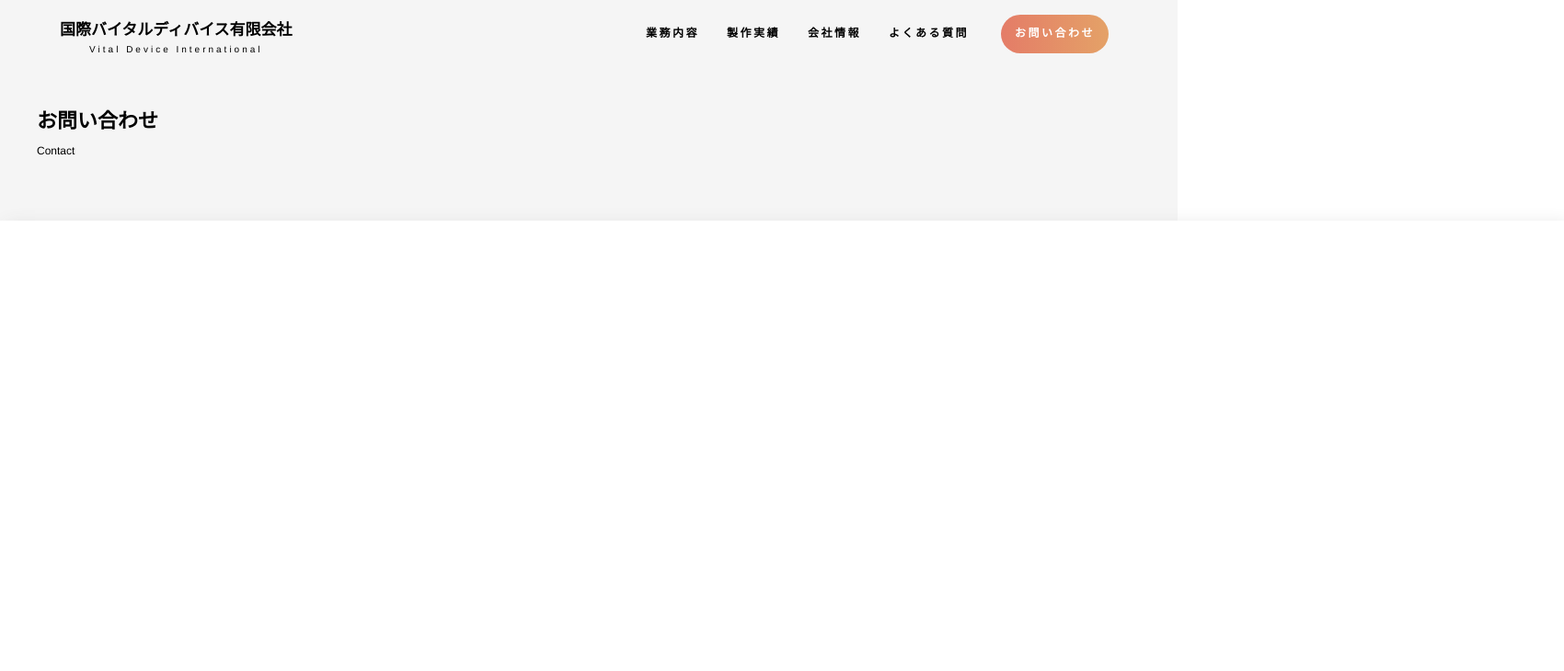
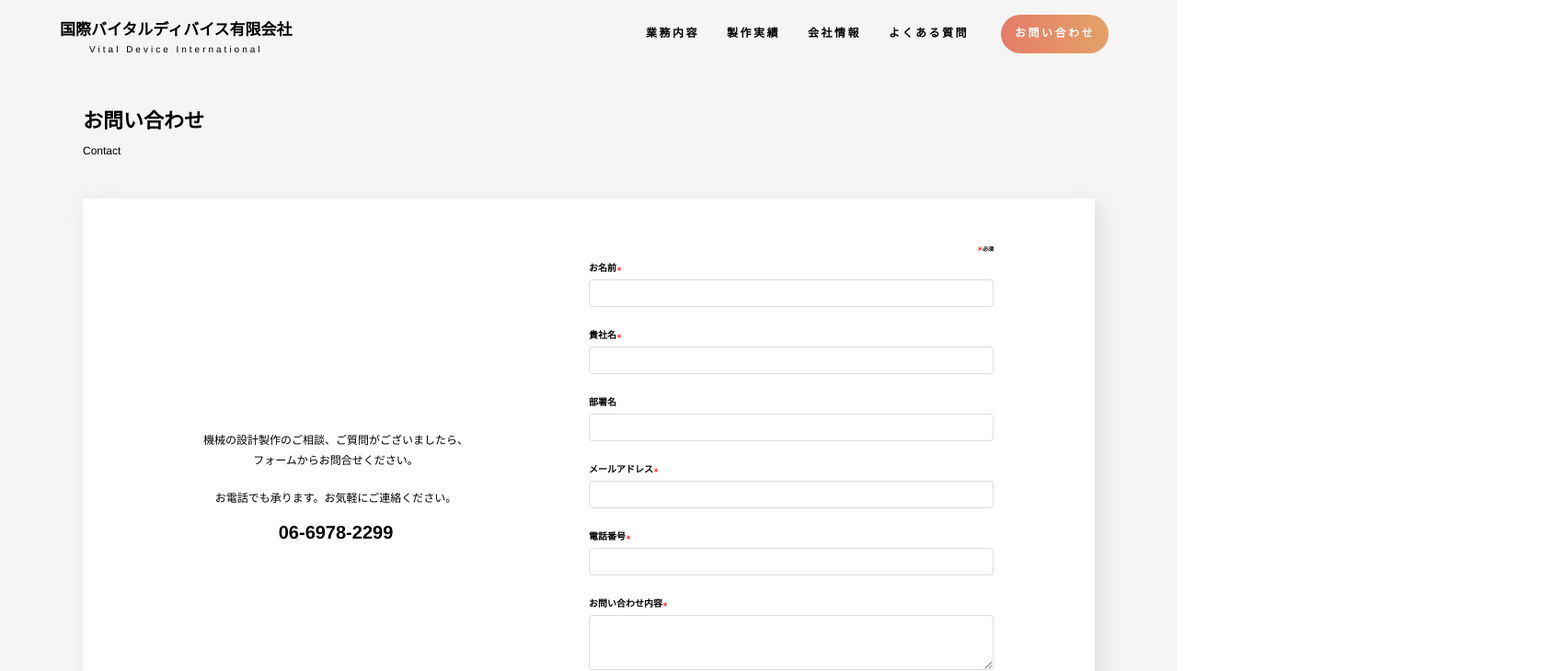
Before and after one commit to kenyaaaaaa/vitald, a Next.js app: page /contact in a window 1280 px wide. Shown: the top 730 px of the page at 92% size, 1700 px wide, since content can reach past the window. Built offline with nearby package versions, Linux system fonts and the light colour scheme.

Commit message:
問い合わせページ実装

```diff
--- /dev/null
+++ b/components/contact/Contact.tsx
@@ -0,0 +1,200 @@
+import { css } from "@emotion/react";
+import { mqLarge } from "../../utils/style";
+import { useState } from "react";
+import { useForm } from "react-hook-form";
+
+const Contact = () => {
+  const { register, handleSubmit } = useForm();
+  const [data, setData] = useState("");
+
+  return (
+    <>
+      <div css={wrapper}>
+        <div css={title}>
+          <h1>お問い合わせ</h1>
+          <p>Contact</p>
+        </div>
+        <div css={container}>
+          <div css={left}>
+            <p css={formDesc}>
+              機械の設計製作のご相談、ご質問がございましたら、
+              <br />
+              フォームからお問合せください。
+            </p>
+            <p css={phoneDesc}>お電話でも承ります。お気軽にご連絡ください。</p>
+            <a href="tel:06-6978-2299" css={phoneNumber}>
+              06-6978-2299
+            </a>
+          </div>
+          <div css={right}>
+            <p css={required}>
+              <span>＊</span>必須
+            </p>
+            <form
+              onSubmit={handleSubmit((data) => setData(JSON.stringify(data)))}
+            >
+              <label htmlFor="name">
+                お名前<span>＊</span>
+              </label>
+              <input id="name" {...register("name")} />
+              <label htmlFor="company">
+                貴社名<span>＊</span>
+              </label>
+              <input id="company" {...register("company")} />
+              <label htmlFor="division">部署名</label>
+              <input id="division" {...register("division")} />
+              <label htmlFor="mail">
+                メールアドレス<span>＊</span>
+              </label>
+              <input id="mail" {...register("mail")} />
+              <label htmlFor="phone">
+                電話番号<span>＊</span>
+              </label>
+              <input id="phone" {...register("phone")} />
+              <label htmlFor="content">
+                お問い合わせ内容<span>＊</span>
+              </label>
+              <textarea id="content" {...register("content")} />
+              <p>{data}</p>
+              <input type="submit" />
+            </form>
+          </div>
+        </div>
+      </div>
+    </>
+  );
+};
+
+const formDesc = css`
+  font-size: 1.2rem;
+  padding-top: 3rem;
+  ${mqLarge} {
+    padding: 0;
+  }
+`;
+const phoneDesc = css`
+  font-size: 1.2rem;
+  margin-top: 2rem;
+`;
+const phoneNumber = css`
+  font-size: 2rem;
+  font-weight: bold;
+  ${mqLarge} {
+    margin-top: 0.5rem;
+  }
+`;
+const left = css`
+  text-align: center;
+  ${mqLarge} {
+    width: 50%;
+    display: flex;
+    flex-direction: column;
+    text-align: center;
+    justify-content: center;
+  }
+`;
+const required = css`
+  font-size: 0.6rem;
+  font-weight: bold;
+  text-align: right;
+  width: 100%;
+  ${mqLarge} {
+    width: 80%;
+  }
+`;
+const right = css`
+  padding: 3rem 0;
+  ${mqLarge} {
+    padding: 5rem 0;
+    width: 80%;
+  }
+  label {
+    font-size: 1rem;
+    font-weight: bold;
+  }
+  span {
+    font-size: 0.6rem;
+    color: red;
+  }
+  input,
+  textarea {
+    display: block;
+    width: 100%;
+    ${mqLarge} {
+      width: 80%;
+      border-radius: 4px;
+    }
+    border: 1px solid gainsboro;
+    padding: 0.6rem;
+    margin-bottom: 15px;
+    font-size: 14px;
+    :focus {
+      outline: 0;
+      background-color: whitesmoke;
+    }
+  }
+  textarea {
+    height: 6rem;
+  }
+  input[type="submit"] {
+    /* appearance: none; */
+    background-color: hsl(10, 70%, 65%);
+    color: white;
+    border: none;
+    margin-top: 3rem;
+    display: block;
+    cursor: pointer;
+    width: 100%;
+    ${mqLarge} {
+      width: 80%;
+      border-radius: 4px;
+    }
+  }
+  ${mqLarge} {
+    width: 50%;
+    display: flex;
+    flex-direction: column;
+  }
+`;
+
+const wrapper = css`
+  background-color: whitesmoke;
+  padding-bottom: 20rem;
+  padding-top: 2.5rem;
+  ${mqLarge} {
+    padding-top: 11rem;
+  }
+`;
+const container = css`
+  background-color: white;
+  padding: 0 3rem;
+  margin: 3rem 1rem;
+  ${mqLarge} {
+    box-shadow: 6px 6px 20px gainsboro;
+    display: flex;
+    width: 100%;
+    max-width: 1100px;
+    margin: 4rem auto;
+    padding: 0;
+  }
+`;
+const title = css`
+  margin-left: 3rem;
+  max-width: 1100px;
+  p {
+    font-size: 1rem;
+  }
+  ${mqLarge} {
+    margin: 0 auto;
+    h1 {
+      /* font-size: 2.7rem; */
+    }
+    p {
+      color: black;
+      font-size: 1.2rem;
+      text-align: left;
+    }
+  }
+`;
+
+export default Contact;
--- a/components/home/Video.tsx
+++ b/components/home/Video.tsx
@@ -34,9 +34,6 @@ const Video = () => {
             </div>
           );
         })}
-        {/* {videoIds.map((videoId, index) => (
-          <VideoCard videoId={videoId} key={index} />
-        ))} */}
 
         <ReadMore bgColor={"whitesmoke"} text={"その他の動画を見る"} />
       </section>
--- a/package.json
+++ b/package.json
@@ -14,6 +14,7 @@
     "next": "12.2.0",
     "react": "18.2.0",
     "react-dom": "18.2.0",
+    "react-hook-form": "^7.34.0",
     "react-responsive": "^9.0.0-beta.10",
     "sass": "^1.53.0"
   },
--- a/pages/contact.tsx
+++ b/pages/contact.tsx
@@ -2,27 +2,16 @@ import Header from "../components/common/Header";
 import ContactInfo from "../components/common/ContactInfo";
 import Footer from "../components/common/Footer";
 import Head from "next/head";
-import { css } from "@emotion/react";
-import { mqLarge } from "../utils/style";
 import type { ReactElement } from "react";
+import Contact from "../components/contact/Contact";
 
 import type { NextPageWithLayout } from "./_app";
 
-const Contact: NextPageWithLayout = () => {
-  return (
-    <>
-      <div css={wrapperInner}>
-        <div css={title}>
-          <h1>お問い合わせ</h1>
-          <p>Contact</p>
-        </div>
-        <div css={container}></div>
-      </div>
-    </>
-  );
+const ContactPage: NextPageWithLayout = () => {
+  return <Contact />;
 };
 
-Contact.getLayout = function getLayout(page: ReactElement) {
+ContactPage.getLayout = function getLayout(page: ReactElement) {
   return (
     <>
       <Head>
@@ -31,7 +20,7 @@ Contact.getLayout = function getLayout(page: ReactElement) {
         <meta name="robots" content="noindex"></meta>
         <link rel="icon" href="/favicon.ico" />
       </Head>
-      <div css={wrapper}>
+      <div>
         <Header />
         <main>
           {page}
@@ -43,48 +32,4 @@ Contact.getLayout = function getLayout(page: ReactElement) {
   );
 };
 
-const wrapper = css`
-  position: relative;
-`;
-const wrapperInner = css`
-  position: relative;
-  background-color: whitesmoke;
-  padding-top: 11rem;
-  height: 1400px;
-  ${mqLarge} {
-    /* padding-bottom: 3rem; */
-    position: relative;
-  }
-`;
-const container = css`
-  ${mqLarge} {
-    position: absolute;
-    top: 24rem;
-    /* left: 0; */
-    height: 800px;
-    width: 1700px;
-    max-width: 1700px;
-    background-color: white;
-    box-shadow: 6px 6px 20px gainsboro;
-  }
-`;
-const title = css`
-  max-width: 1200px;
-  margin-left: 3rem;
-  p {
-    font-size: 1rem;
-  }
-  ${mqLarge} {
-    margin: 0 auto;
-    h1 {
-      /* font-size: 2.7rem; */
-    }
-    p {
-      color: black;
-      font-size: 1.2rem;
-      text-align: left;
-    }
-  }
-`;
-
-export default Contact;
+export default ContactPage;
```
Also changed, not shown: 1 other file (tests, documents, lock files or other folders).
